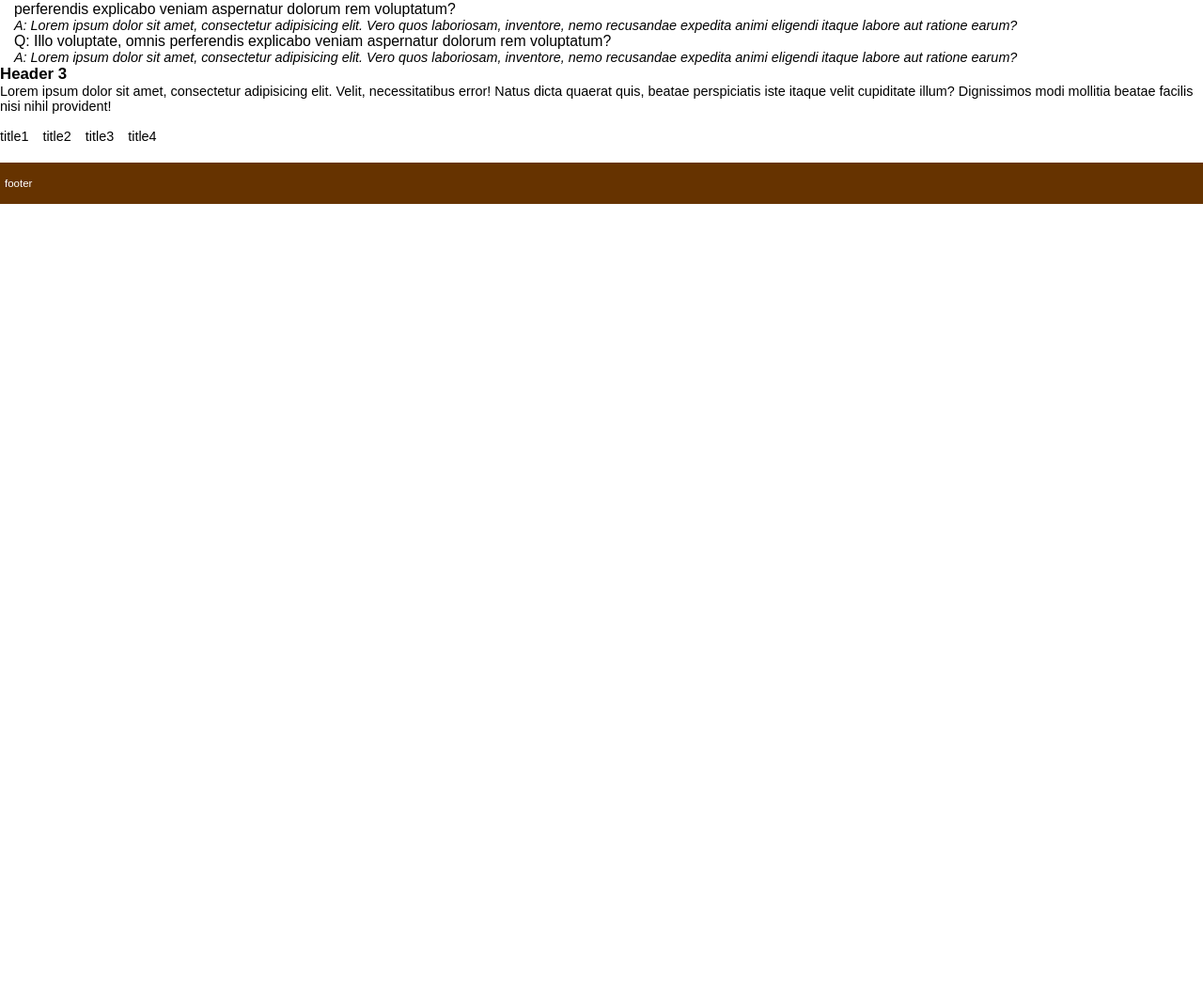
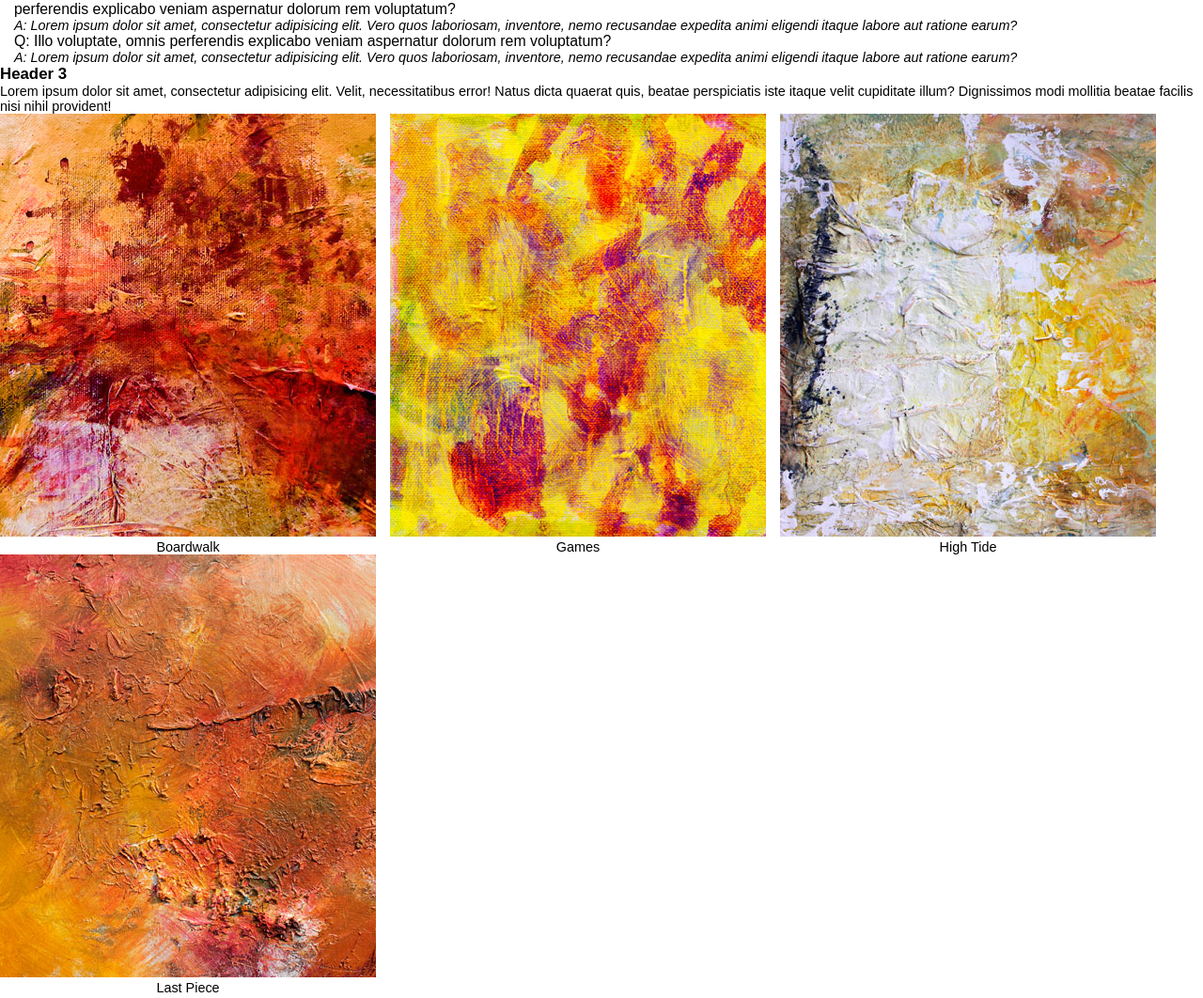
Before and after one commit to GodisResa/assignment3, a plain HTML site: page index.html in a window 1280 px wide. Shown: the part 468-1530 px from the top of the page at 94% size. Before the commit the page ends 800 px from the top, so only its background shows below. Drawn offline with Linux system fonts and the light colour scheme; files that its build step writes are made by us from their sources.

Commit message:
Add files via upload

```diff
--- a/index.html
+++ b/index.html
@@ -23,7 +23,7 @@
                 <h2>Arnie Palmer | BFA Studio Concentration</h2>
          </div>
          <div class="middlecolumn"><p></p>
-             <div id="maincontent"><p><img src="images/artist.jpg" alt=""></p>
+             <div id="maincontent"><p><img src="artist.jpg" alt=""></p>
              <p>Lorem ipsum dolor sit amet consectetur, adipisicing elit. Natus, aperiam dolorem. Dolor adipisci voluptates, doloremque enim repudiandae nam qui consequatur nostrum vero iusto autem minima sint rem praesentium provident vitae.</p>
              <p>Lorem ipsum dolor sit amet consectetur adipisicing elit. Qui sapiente cum debitis ipsa nihil vel fugit ex eligendi sequi officiis! Aliquam facilis vel officiis mollitia dolore libero nulla in dolores!</p>
              <p>Lorem ipsum dolor, sit amet consectetur adipisicing elit. Labore omnis, maxime deserunt ea sapiente laborum. Sequi velit, quaerat quidem ut voluptate fugit, perferendis ipsa nemo odit nobis voluptates, soluta sit!</p>
@@ -47,22 +47,22 @@
              <div id="artwork"><h3>Header 3</h3>
              <p>Lorem ipsum dolor sit amet, consectetur adipisicing elit. Velit, necessitatibus error! Natus dicta quaerat quis, beatae perspiciatis iste itaque velit cupiditate illum? Dignissimos modi mollitia beatae facilis nisi nihil provident!</p>
              <div class="gallery">
-                 <img src="images/boardwalk.jpg" alt="">
-                 <p class="caption">title1</p>
+                 <img src="boardwalk.jpg" alt="">
+                 <p class="caption">Boardwalk</p>
              </div>
              <div class="gallery">
-                 <img src="images/games.jpg" alt="">
-                 <p class="caption">title2</p>
+                 <img src="games.jpg" alt="">
+                 <p class="caption">Games</p>
              </div>
              <div class="gallery">
-                 <img src="images/highTide.jpg" alt="">
-                 <p class="caption">title3</p>
+                 <img src="highTide.jpg" alt="">
+                 <p class="caption">High Tide</p>
              </div>
              <div class="gallery">
-                 <img src="images/lastingPiece.jpg" alt="">
-                 <p class="caption">title4</p>
+                 <img src="lastingPiece.jpg" alt="">
+                 <p class="caption">Last Piece</p>
              </div></div>
-             <div id="footer">footer</div>
+             <div id="footer">Done by Reonna and Lorem</div>
 
          </div>
 
```
